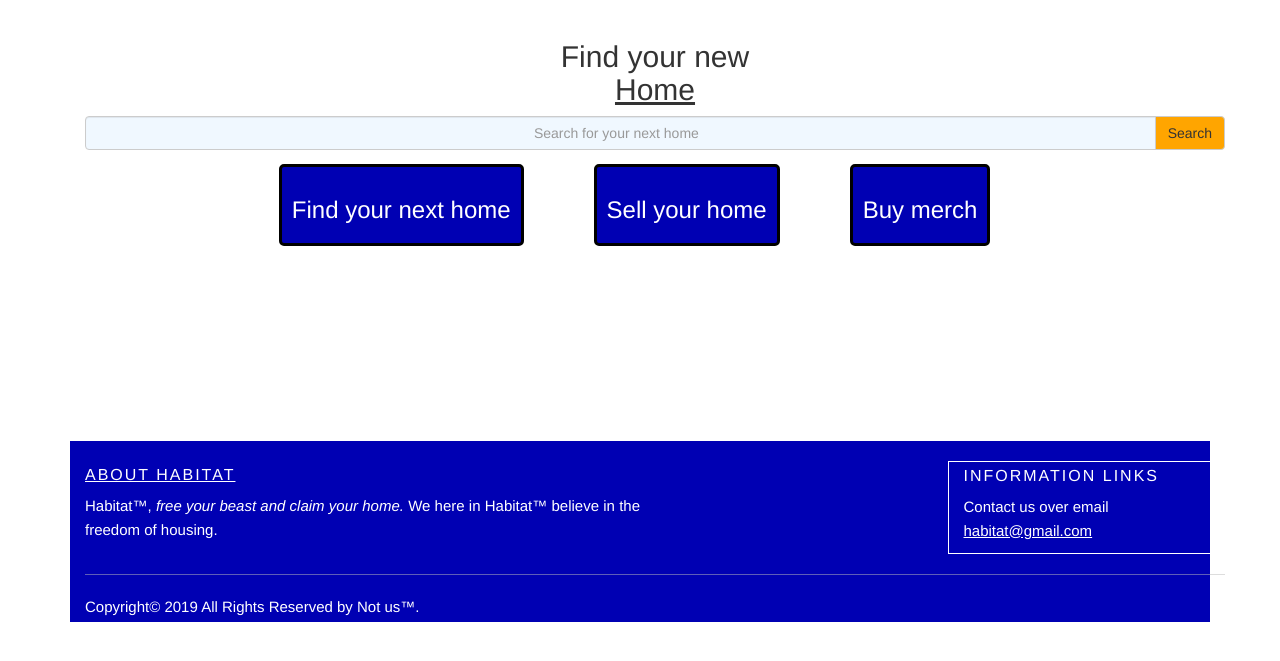
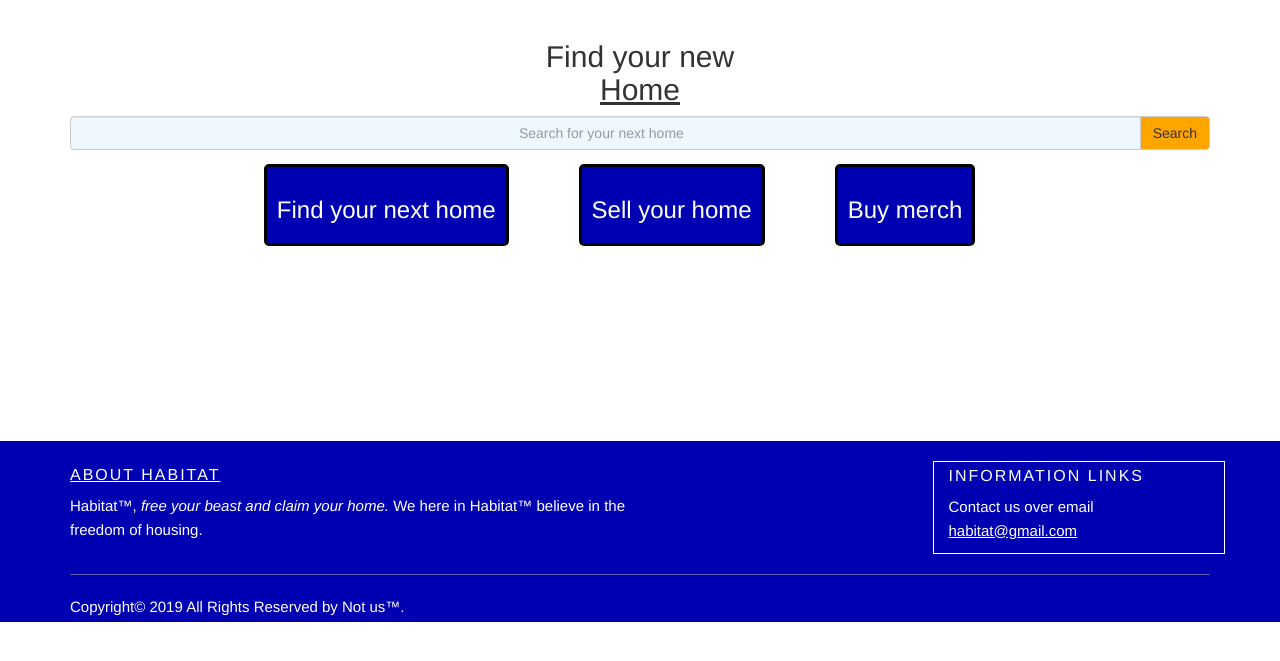
Before and after one commit to kiddibry/HabitatV2, a Django app: page / in a window 1280 px wide. Shown: the part 114-775 px from the top of the page. Run offline with Django 3.2, Linux system fonts and the light colour scheme; data that the repository does not hold is empty; some libraries are stand-ins or nearby versions.

Commit message:
Laga tailið og error messagið sem fuckaði því upp

```diff
--- a/templates/base.html
+++ b/templates/base.html
@@ -44,6 +44,7 @@
     </div>
   </div>
 </nav>
+
     {% if messages %}
         <div class="span12">
         {% for message in messages %}
@@ -53,7 +54,6 @@
         {% endfor %}
     </div>
     {% endif %}
-    <div class="container">
 
     <div class="container" id="all_but_head_and_footer">
     {% block content %}
```
Lines whose indentation alone changed are shown as unchanged.
